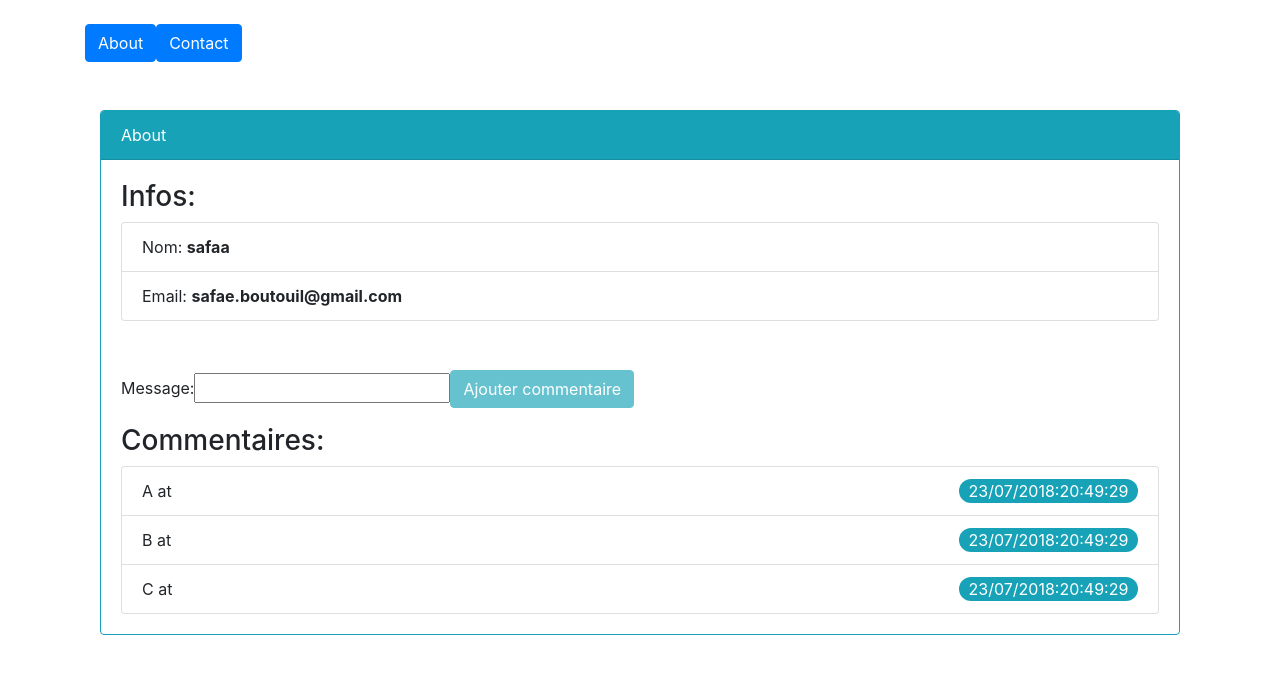
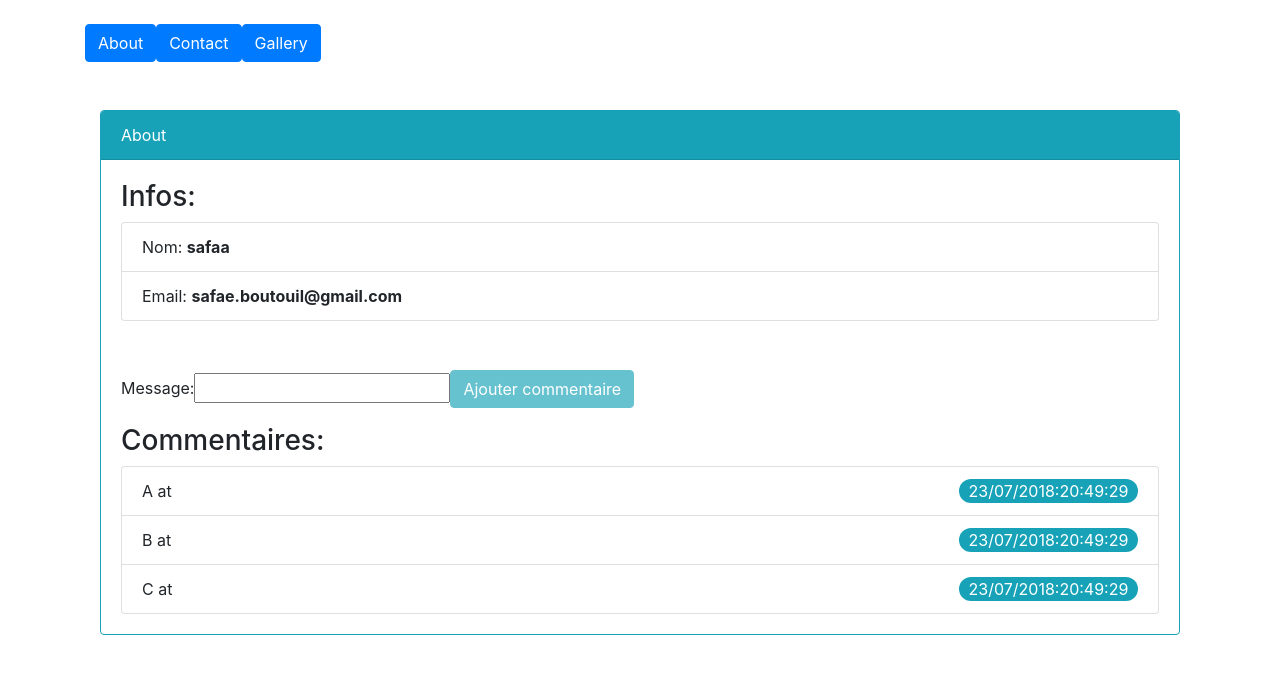
Before and after one commit to BOUTOUILsafaa/Angular4App, an Angular app: page /about in a window 1280 px wide. Shown: the top 674 px of the page. Built offline with nearby package versions, Linux system fonts and the light colour scheme.

Commit message:
updated navigation bar

```diff
--- a/src/app/app.component.html
+++ b/src/app/app.component.html
@@ -2,6 +2,7 @@
 <div class="container">
     <button routerLink="/about" class="btn btn-primary">About</button>
     <button routerLink="/contacts" class="btn btn-primary">Contact</button>
+    <button routerLink="/gallery" class="btn btn-primary">Gallery</button>
 </div>
 <div class="container">
     <router-outlet></router-outlet>
--- a/src/app/app.module.ts
+++ b/src/app/app.module.ts
@@ -11,6 +11,7 @@ import { GalleryComponent } from './gallery/gallery.component';
 const routes: Routes = [
     {path: 'about', component: AboutComponent},
     {path: 'contacts', component: ContactComponent},
+    {path: 'gallery', component: GalleryComponent},
     {path: '', redirectTo: '/about', pathMatch: 'full'}
 ];
 @NgModule({
```
